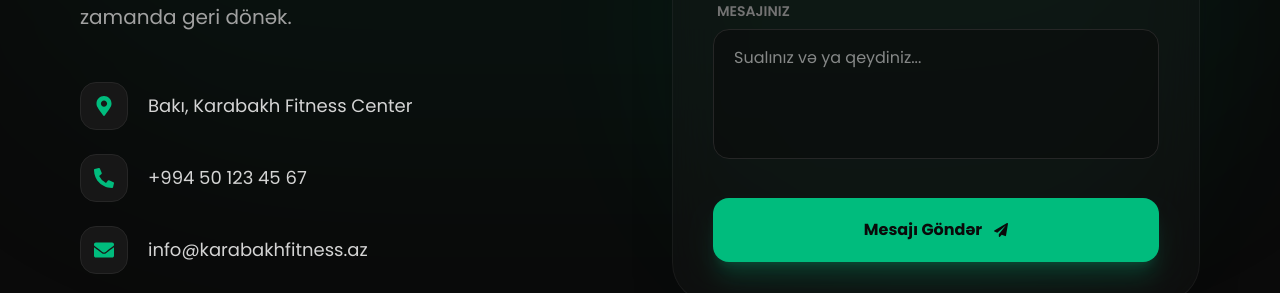
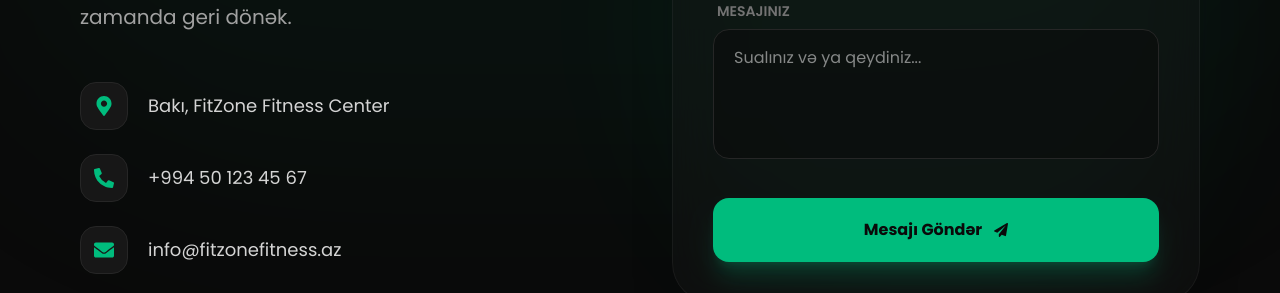
Before and after one commit to elxanoffical/Fitness, a Next.js app: page / in a window 1280 px wide. Shown: the part 4137-4430 px from the top of the page. Built offline with nearby package versions, Linux system fonts and the light colour scheme.

Commit message:
update name

```diff
--- a/components/ContactSection.jsx
+++ b/components/ContactSection.jsx
@@ -63,9 +63,9 @@ export default function ContactSection() {
 
           <div className="mt-12 space-y-6">
             {[
-              { icon: FaMapMarkerAlt, text: "Bakı, Karabakh Fitness Center" },
+              { icon: FaMapMarkerAlt, text: "Bakı, FitZone Fitness Center" },
               { icon: FaPhoneAlt, text: "+994 50 123 45 67" },
-              { icon: FaEnvelope, text: "info@karabakhfitness.az" },
+              { icon: FaEnvelope, text: "info@fitzonefitness.az" },
               { icon: FaClock, text: "Hər gün: 07:00 – 23:00" }
             ].map((item, index) => (
               <motion.div
```
